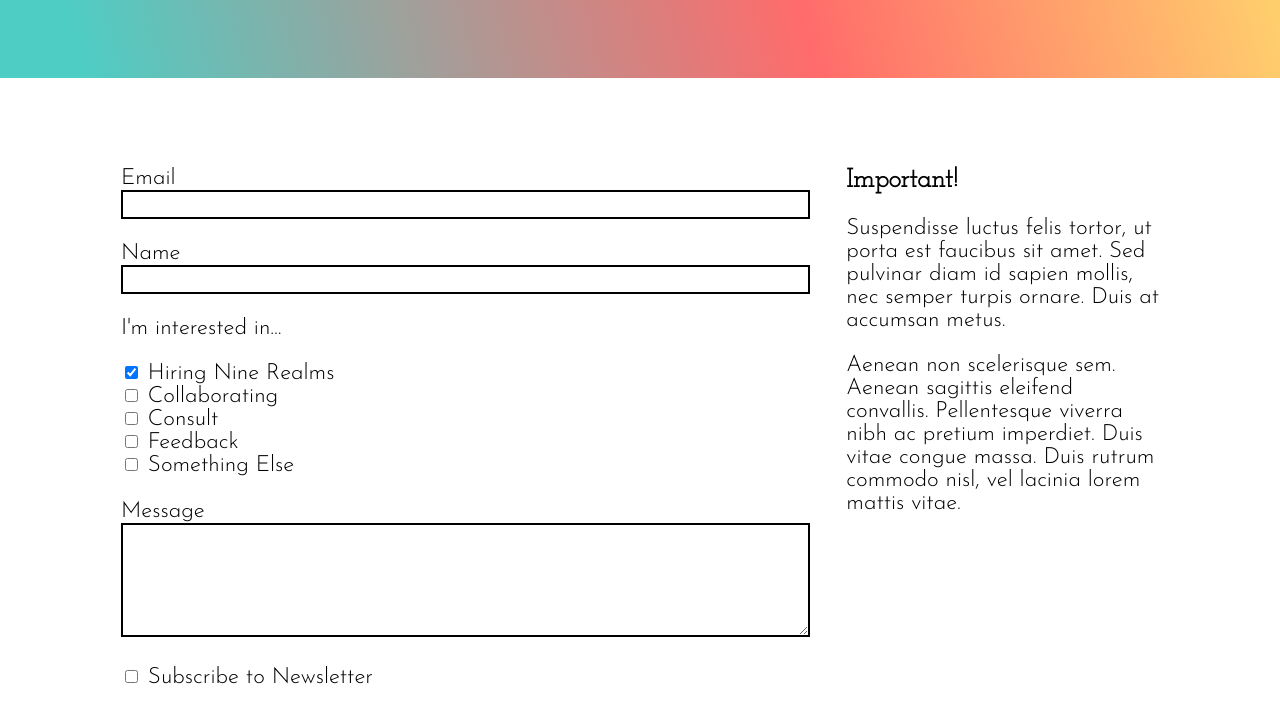
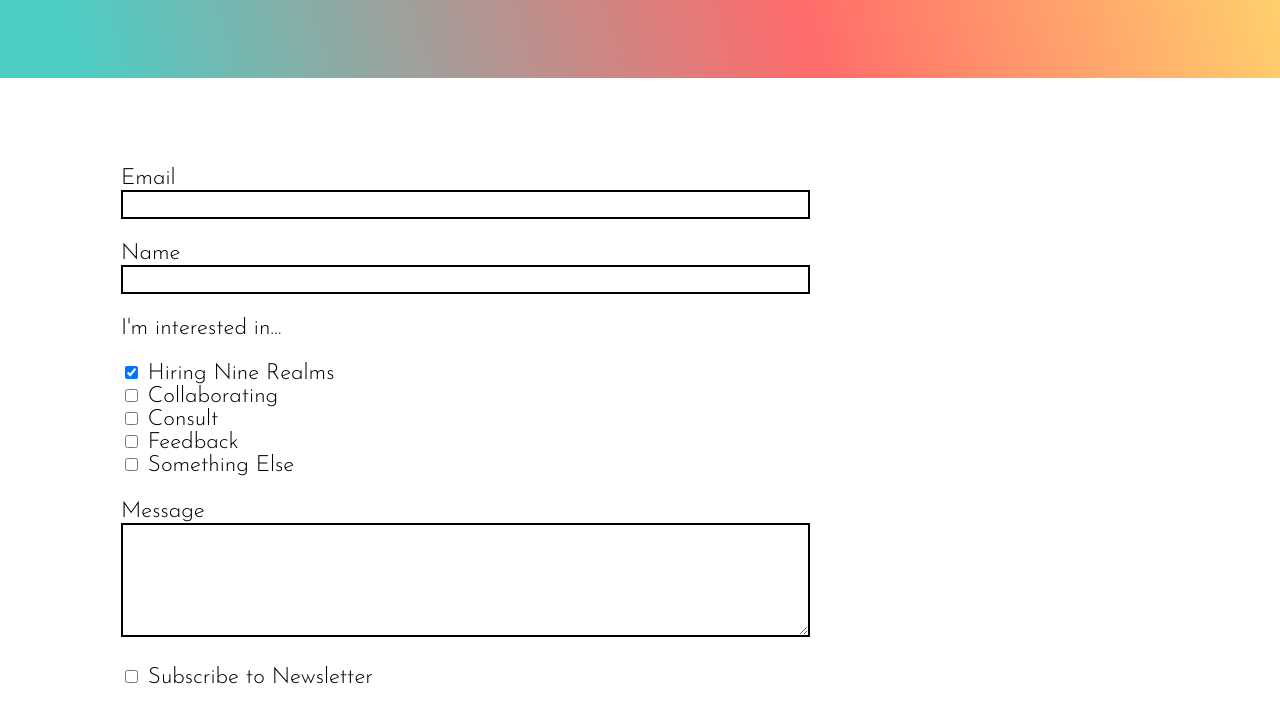
Before and after one commit to ninerealmsmedia/nine-realms, a Gatsby site: page /contact in a window 1280 px wide. Shown: the part 542-1243 px from the top of the page. Built offline with nearby package versions, Linux system fonts and the light colour scheme; Gatsby itself is replaced by a stand-in of ours.

Commit message:
deleted dummy text

```diff
--- a/src/pages/contact.js
+++ b/src/pages/contact.js
@@ -64,10 +64,6 @@
 
       <div className="col-xs-12 col-sm-12 col-md-4 col-lg-4">
         <div className="box">
-          <h3>Important!</h3>
-          <p>Suspendisse luctus felis tortor, ut porta est faucibus sit amet. Sed pulvinar diam id sapien mollis, nec semper turpis ornare. Duis at accumsan metus. </p>
-
-          <p>Aenean non scelerisque sem. Aenean sagittis eleifend convallis. Pellentesque viverra nibh ac pretium imperdiet. Duis vitae congue massa. Duis rutrum commodo nisl, vel lacinia lorem mattis vitae.</p>
         </div>
         </div>
 
```
